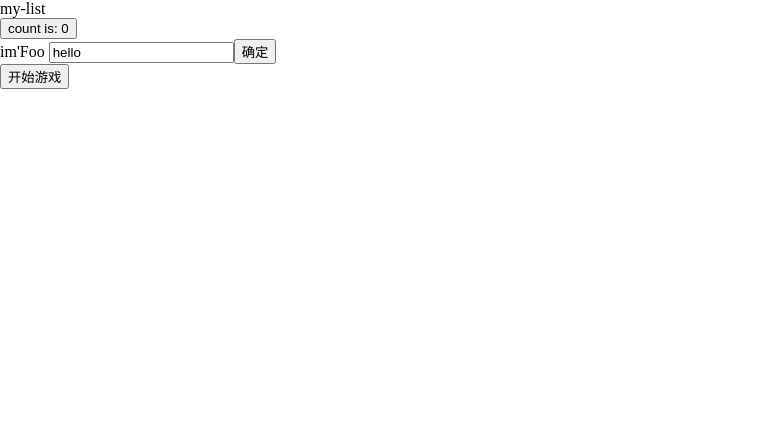
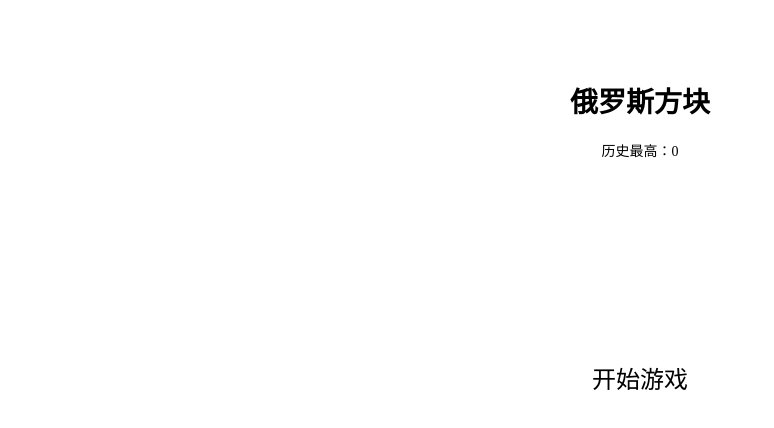
Before and after one commit to xiaoyao9524/tetris, a Vue app: page / in a window 1280 px wide. Shown: the top 428 px of the page, without its empty margins (0-774 px from the left). Built offline with nearby package versions, Linux system fonts and the light colour scheme.

Commit message:
优化主页样式

```diff
--- a/src/App.vue
+++ b/src/App.vue
@@ -3,6 +3,7 @@
 // Check out https://v3.vuejs.org/api/sfc-script-setup.html#sfc-script-setup
 import { onMounted } from "vue";
 
+// 阻止IOS橡皮筋效果
 onMounted(() => {
   document.body.addEventListener(
     "touchmove",
--- a/src/components/Game/Game.vue
+++ b/src/components/Game/Game.vue
@@ -71,11 +71,12 @@ const emit = defineEmits<{
 const score = ref(0);
 
 // 测试下落逻辑
-const testDown = ref(true);
+const testDown = ref(false);
 
 // 游戏状态
-// const gameStatus = ref<GameStatus>([]);
+const gameStatus = ref<GameStatus>([]);
 
+/*
 const gameStatus = ref<GameStatus>([
   [0, 0, 0, 0, 0, 0, 0, 0, 0, 0],
   [0, 0, 0, 0, 0, 0, 0, 0, 0, 0],
@@ -98,7 +99,7 @@ const gameStatus = ref<GameStatus>([
   [0, 0, 0, 0, 0, 0, 0, 0, 0, 0],
   [0, 0, 0, 0, 0, 0, 0, 0, 0, 0]
 ]);
-
+*/
 
 // 行数和列数
 const rowCount = ref(20);
@@ -108,7 +109,7 @@ const colCount = ref(10);
 const fallInterval = ref(400);
 
 // 初始化游戏状态
-// gameStatus.value = createGameStatus(rowCount.value, colCount.value);
+gameStatus.value = createGameStatus(rowCount.value, colCount.value);
 
 // 创建下落元素(此次创建就不用检查是否创建成功了，必定会成功)
 const fallEl = ref<FallGrid>(createFallElement());
--- a/src/components/Game/utils/gameUtils.ts
+++ b/src/components/Game/utils/gameUtils.ts
@@ -62,7 +62,7 @@ export const createFallElement = (): FallGrid => {
   const random = integer(1, 100)(nativeMath);
 
   let grid: FallGrid | null = null;
-  /*
+
   if (random >= 1 && random < 17) {
     grid = new GridType2();
   } else if (random >= 17 && random < 33) {
@@ -78,7 +78,7 @@ export const createFallElement = (): FallGrid => {
   } else {
     grid = new GridType4();
   }
-  */
-  grid = new GridType7();
+
+  // grid = new GridType7();
   return grid;
 };
--- a/src/views/Home.vue
+++ b/src/views/Home.vue
@@ -1,10 +1,10 @@
 <script setup lang="ts">
-import { useRouter } from 'vue-router';
+import { useRouter } from "vue-router";
 import { ref, computed } from "vue";
 import MyList from "@/components/List.vue";
-import Foo from '@/components/Foo.vue';
-import Bar from '@/components/Bar.vue';
-import Baz from '@/components/Baz.vue';
+import Foo from "@/components/Foo.vue";
+import Bar from "@/components/Bar.vue";
+import Baz from "@/components/Baz.vue";
 
 const router = useRouter();
 
@@ -23,32 +23,62 @@ const count = ref(0);
 // })
 
 const startGame = () => {
-  router.push('/play')
-}
+  router.push("/play");
+};
 
 const handlerChange = (val: string) => {
-  console.log('change触发：', val);
-}
+  console.log("change触发：", val);
+};
 
 const handlerConfirm = (val: string) => {
-  console.log('confirm触发：', val);
-}
+  console.log("confirm触发：", val);
+};
 </script>
 
 <template>
   <div class="home">
-    <MyList />
+    <div class="menu-container">
+      <h3 class="title">俄罗斯方块</h3>
+
+      <p class="hight-score">历史最高：0</p>
+
+      <div class="btn-item" @click="startGame">开始游戏</div>
+    </div>
+
+    <!-- <MyList />
     <button
       type="button"
       @click="count++"
-    >count is: {{ count }}</button>
+    >count is: {{ count }}</button> -->
     <!-- <component :is="RenderComponent" /> -->
 
-    <Foo @change="handlerChange" @confirm="handlerConfirm" />
-
-    <button @click="startGame">开始游戏</button>
+    <!-- <Foo @change="handlerChange" @confirm="handlerConfirm" /> -->
   </div>
 </template>
 
-<style scoped>
+<style scoped lang="scss">
+.home {
+  margin-top: 80px;
+  /* display: flex;
+  align-items: center;
+  height: 100vh; */
+  .menu-container {
+    /* flex: 1; */
+    .title {
+      margin: 0 0 20px 0;
+      text-align: center;
+      font-size: 28px;
+    }
+    .hight-score {
+      text-align: center;
+      font-size: 14px;
+    }
+
+    .btn-item {
+      margin-top: 200px;
+      text-align: center;
+      font-size: 24px;
+    }
+  }
+}
 </style>
```
